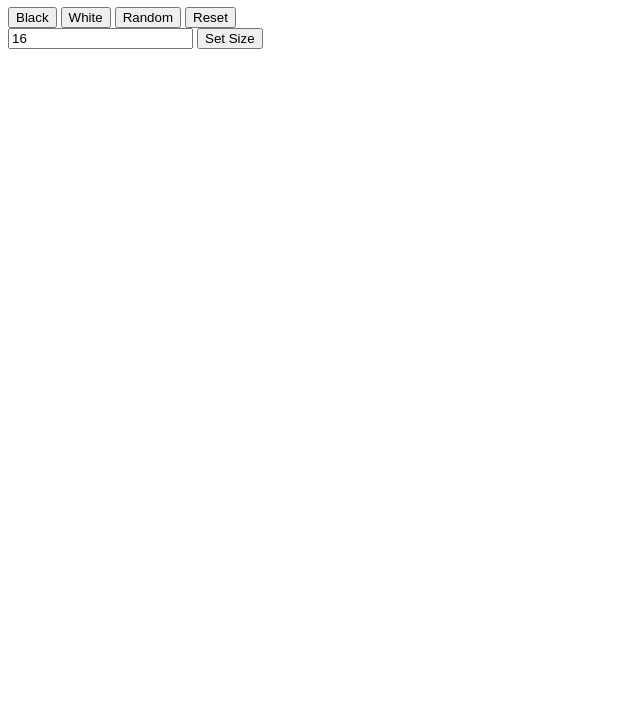
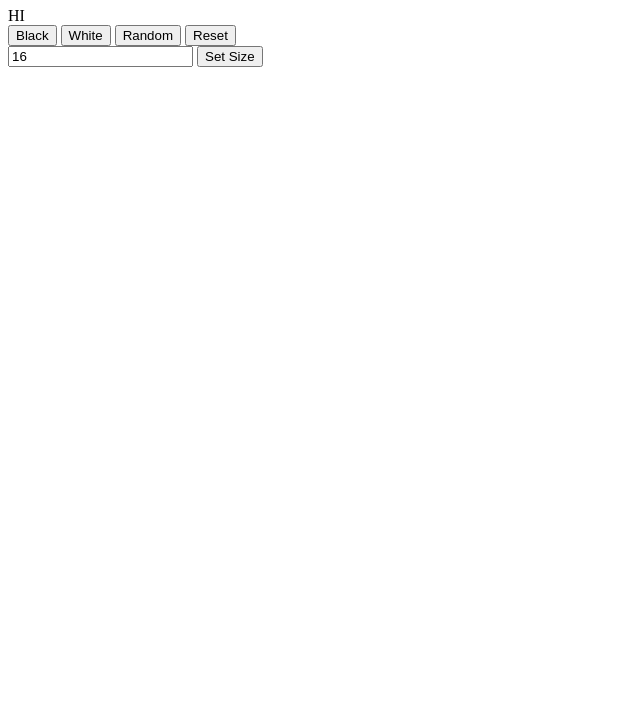
Before and after one commit to abigailajamian/Etch-A-Sketch, a plain HTML site: page index.html in a window 1280 px wide. Shown: the part 73-800 px from the top of the page, without its empty margins (0-640 px from the left). Drawn offline with Linux system fonts and the light colour scheme.

Commit message:
John Test

```diff
--- a/index.html
+++ b/index.html
@@ -5,13 +5,13 @@
     <meta http-equiv="X-UA-Compatible" content="IE=edge">
     <meta name="viewport" content="width=device-width, initial-scale=1.0">
     <title>Document</title>
-    <link src="stlyesheet" href="./stlye.css"/>
+    <link rel='stlyesheet' href="style.css">
 </head>
 <body>
     <div class="flex-container">
         <div class="title"><h1>SketchPad</h1></div>
         <div class="content">
-            <div class="board"></div>
+            <div class="board">HI</div>
             <div class="buttons">
                 <button>Black</button>
                 <button>White</button>
@@ -24,7 +24,7 @@
             <button>Set Size</button>
         </div>
     </div>
-    <script src="script.js"></script>
+
 </body>
 
 </html>
--- a/script.js
+++ b/script.js
@@ -1,9 +1,9 @@
-let board = document.querySelector(".board")
+let board = document.querySelector(".board");
 board.style.gridTemplateColumns = "repeat(16, 1fr)";
 board.style.gridTemplateRows = "repeat(16,1fr)";
 
 for (let i = 0; i<256; i++){
     let square= document.createElement("div");
-    square.style.backgroundColor='blue'
+    square.style.backgroundColor="blue";
     board.insertAdjacentElement('beforeend',square);
 }
--- a/stlye.css
+++ /dev/null
@@ -1,5 +0,0 @@
-.board {
-    width: 500px;
-    height: 500px;
-    display: grid;
-}
--- /dev/null
+++ b/style.css
@@ -0,0 +1,7 @@
+.board {
+    width: 500px;
+    height: 500px;
+   /* display: grid;*/
+    color: #000080;
+    background-color: #E0E0E0;
+}
```
